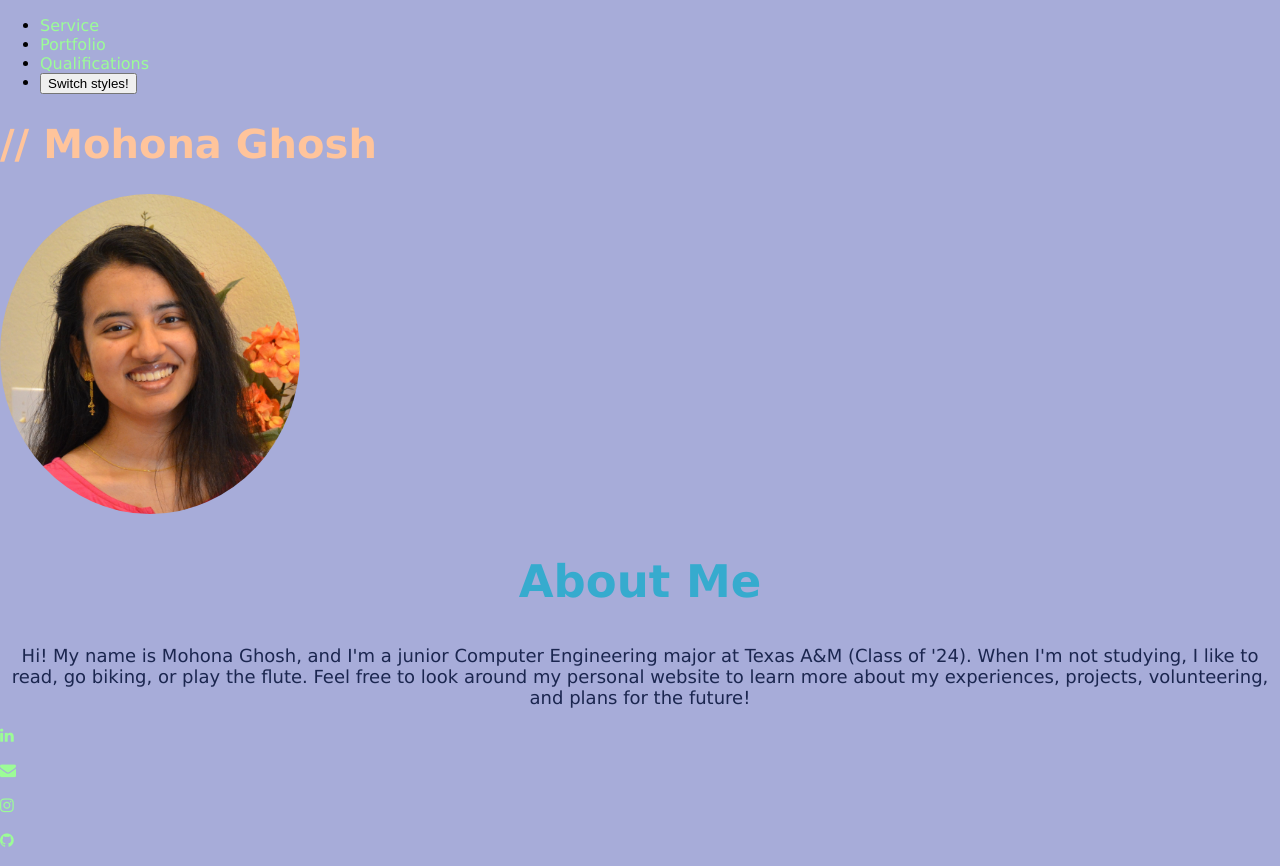
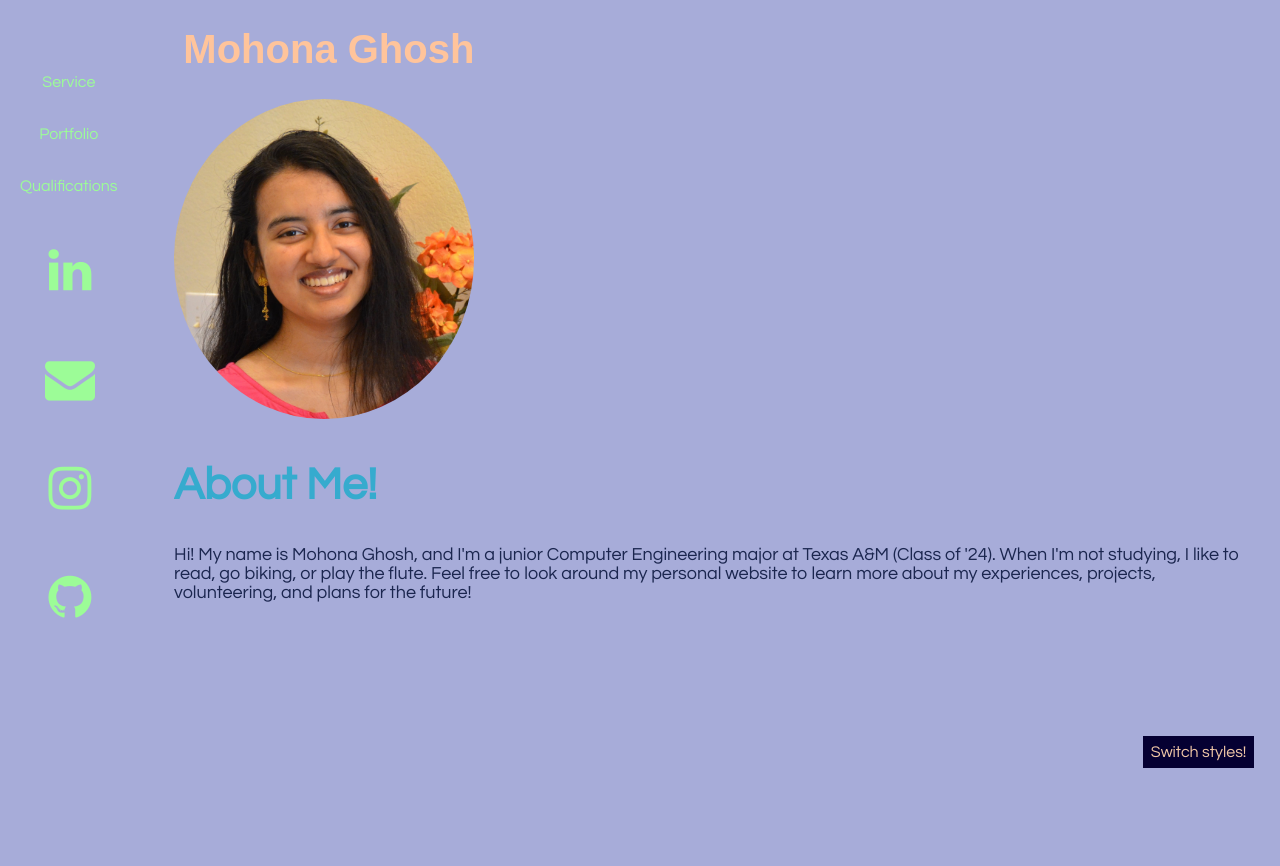
Before and after one commit to mochiflootloops/M-Personal-Website, a plain HTML site: page index.html in a window 1280 px wide. Both pictures are taken after a click on the button "Switch styles!". After the commit the page ends 800 px from the top, so only its background shows below. Drawn offline with Linux system fonts and the light colour scheme.

Commit message:
started second css style sheet

```diff
--- a/coding.css
+++ b/coding.css
@@ -163,7 +163,7 @@ a:hover{
     from, to { border-color: transparent }
     50% { border-color: rgb(246, 111, 27) }
 }
-.button-menu ul {
+.button-menu ul { /* button group */
     align-self: right;
     list-style-type: none;
     margin: 0;
@@ -173,7 +173,7 @@ a:hover{
     /* background-color: black; */
   }
 
-.button-menu li {
+.button-menu li { /* each button within the group */
     float: right;
     /* border-right: 1px solid #bbb; */
 }
@@ -215,7 +215,7 @@ a:hover{
     font-style: bold;
 }
 
-.toggle {
+/* .toggle {
     position: relative;
     width: 100px;
     border-color: rgb(241, 199, 167);
@@ -266,4 +266,4 @@ input:checked ~ .slider::before {
     transform: translateX(47px);
     background-color: rgb(5, 0, 50);
     box-shadow: none;
-}
+} */
--- a/functions.js
+++ b/functions.js
@@ -1,22 +1,21 @@
 function toggle() {
     var styleSheet = document.getElementById("style").href;
-    console.log(style.href);
-    console.log("Howdy");
+    // console.log(style.href);
+    // console.log("Howdy");
     if (styleSheet.match("coding.css")) {
-        console.log("coding");
+        // console.log("coding");
         document.getElementById("style").href = "spin.css";
         localStorage.setItem("style", "spin.css");
     } else {
-        console.log("spin");
+        // console.log("spin");
         document.getElementById("style").href = "coding.css";
         localStorage.setItem("style", "coding.css");
     }
 }
 
 window.onload = function() {
-    if (localStorage.getItem("style") === null) {
-        document.getElementById("style").href = "coding.css";
-    } else {
-        document.getElementById("style").href = localStorage.getItem("style");
+    if (!localStorage.getItem("style")) {
+        localStorage.setItem("style", "coding.css");
     }
+    document.getElementById("style").href = localStorage.getItem("style");
 }
--- a/index.html
+++ b/index.html
@@ -34,15 +34,15 @@
                 </ul>
             </div>
         </nav>
-        <div class = "pagetitle">
+        <div id = "name" class = "pagetitle">
             <h1>
-                // Mohona Ghosh
+                <id>// </id>Mohona Ghosh
             </h1>
         </div>
-        <img src="images/Ghosh_Mohona.JPG" width = 300 height = 320>
         <div class = "about">
+            <img src="images/Ghosh_Mohona.JPG" width = 300 height = 320>
             <h2>
-                About Me
+                About Me!
             </h2>
             <div class = "regulartext">
                 <p>
--- a/spin.css
+++ b/spin.css
@@ -1,5 +1,5 @@
 html {
-    font-family:Verdana, Geneva, Tahoma, sans-serif;
+    font-family:"Century Gothic", fantasy;
 }
 
 body {
@@ -15,8 +15,59 @@ img {
     /* margin-left: 500px; */
 }
 
+id {
+    visibility: hidden;
+}
+
+/* overrides for specific images */
+#word-cloud {
+    border-radius: 0%;
+    right: 1.5%;
+    margin-left: 100px;
+}
+
+#github {
+    margin-left: 10px;
+    margin-top: 5px;
+    font-size: 50px;
+    display: inline-block;
+}
+
+#linkedin {
+    margin-left: 10px;
+    margin-top: 5px;
+    font-size: 50px;
+    display: inline-block;
+}
+
+#mail {
+    margin-left: 10px;
+    margin-top: 5px;
+    font-size: 50px;
+    display: inline-block;
+}
+
+#instagram {
+    margin-left: 10px;
+    margin-top: 5px;
+    font-size: 50px;
+    display: inline-block;
+}
+
+.contact-links {
+    position: fixed;
+    display: flex;
+    flex-direction: column;
+    justify-content: left;
+    padding-left: 35px;
+    align-items: center;
+    top: 30%;
+    /* bottom: 100%; */
+}
+
 h2 {
     /* margin-left: 100px; */
+    width: 94vw;
     color: rgb(54, 171, 206);
 }
 
@@ -38,19 +89,100 @@ a:hover{
 
 .about {
     /* margin-left: 100px; */
-    text-align: center;
+    /* text-align: center; */
     font-size: 30px;
+    width: 85vw;
+    margin-left: auto;
+	margin-right: 1.4%;
+	overflow: hidden;
+	overflow-y: auto;
 }
 
 .pagetitle {
+    font-family: "Trattatello", fantasy;
     font-size: 20px;
+    margin-left: 150px;
     font-style: bold;
     color: rgb(255, 196, 155);
+}
+
+#name {
+    display: flex;
+}
+
+.page-wrapper {
+    width: 85vw;
+    margin-left: auto;
+	margin-right: 1.4%;
+	overflow: hidden;
+	overflow-y: auto;
 }
 
 .regulartext {
     color: rgb(27, 38, 79);
     font-size: 18px;
+	/* height: 100vh; */
     /* margin-left: 120px; */
     /* margin-right: 10px; */
 }
+
+.button-menu {
+    position: fixed;
+    display: flex;
+    justify-content: left;
+    align-items: center;
+    top: 5%;
+    /* gap: 35px; */
+    list-style-type: none;
+    overflow: hidden;
+    border: none;
+}
+
+.button-menu ul {
+    list-style-type: none;
+    padding-inline-start: 0px;
+}
+
+.button-menu li {
+    font-style: bold;
+    padding-left: 0px;
+    /* padding-top: 35px; */
+    text-decoration: none;
+}
+
+.button-menu li a {
+    display: block;
+    color: rgb(156, 252, 151);
+    text-align: center;
+    padding: 18px 20px;
+    text-decoration: none;
+}
+
+/* Change the link color to #111 (black) on hover */
+.button-menu li a:hover {
+    background-color: rgb(145, 151, 210);
+    color: rgb(89, 188, 130);
+    transition-duration: 0.4s;
+}
+
+.simple-toggle {
+    position: fixed;
+    z-index: 2;
+    right: 2%;
+    bottom: 4%;
+    text-decoration-color: rgb(241, 199, 167);
+    font-family: "Century Gothic", fantasy;
+    font-size: 16px;
+    color: rgb(241, 199, 167);
+    background-color: rgb(5, 0, 50);
+    padding: 8px;
+    border: 4px rgb(5, 0, 50);
+    transition: all 0.2s ease-in-out;
+    cursor: pointer;
+}
+
+.simple-toggle:hover {
+    background-color: rgb(241, 199, 167);
+    color: rgb(5, 0, 50);
+    font-style: bold;
+}
```
Also changed, not shown: portfolio.html (+4 -4 lines), qualifications.html (+5 -5 lines), service.html (+7 -7 lines).
